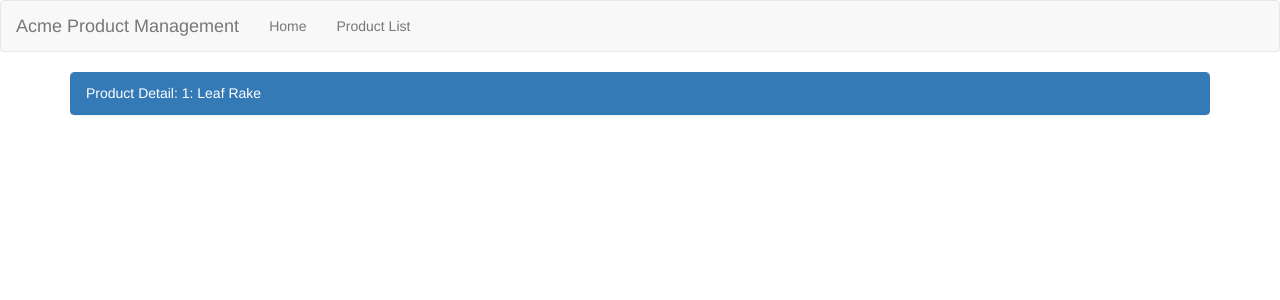
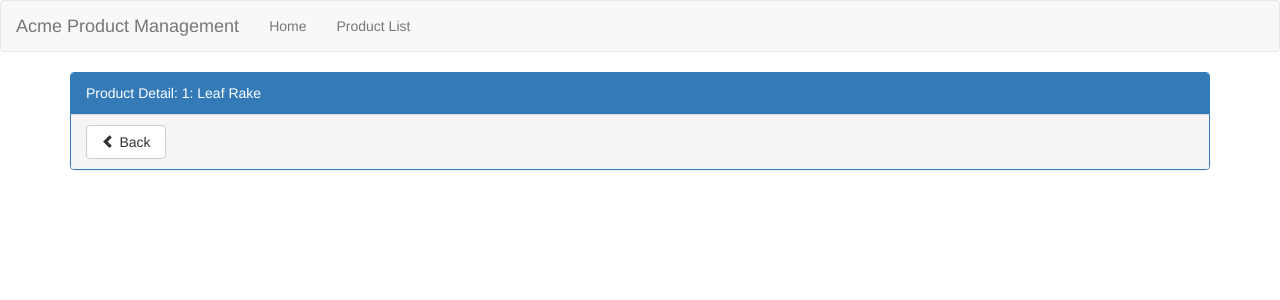
Before and after one commit to syamanashi/apm-angular-demo, an Angular app: page /products/1 in a window 1280 px wide. Shown: the top 300 px of the page. Built offline with nearby package versions, Linux system fonts and the light colour scheme.

Commit message:
Activatin a Route with Code

```diff
--- a/src/app/products/product-detail/product-detail.component.html
+++ b/src/app/products/product-detail/product-detail.component.html
@@ -2,4 +2,9 @@
   <div class="panel-heading">
     {{ pageTitle + ': ' + product.productName }}
   </div>
+  <div class="panel-footer">
+    <button class="btn btn-default" (click)="onBack()" style="width: 80px;">
+      <i class="glyphicon glyphicon-chevron-left"></i> Back
+    </button>
+  </div>
 </div>
--- a/src/app/products/product-detail/product-detail.component.ts
+++ b/src/app/products/product-detail/product-detail.component.ts
@@ -1,5 +1,5 @@
 import { Component, OnInit } from '@angular/core';
-import { ActivatedRoute } from '@angular/router';
+import { ActivatedRoute, Router } from '@angular/router';
 
 import { Product } from '../product';
 import { ProductService } from '../product.service';
@@ -16,6 +16,7 @@ export class ProductDetailComponent implements OnInit {
   constructor(
     private route: ActivatedRoute,
     private productService: ProductService,
+    private router: Router,
   ) { }
 
   ngOnInit() {
@@ -27,4 +28,8 @@ export class ProductDetailComponent implements OnInit {
     });
   }
 
+  onBack(): void {
+    this.router.navigate(['/products']);
+  }
+
 }
```
